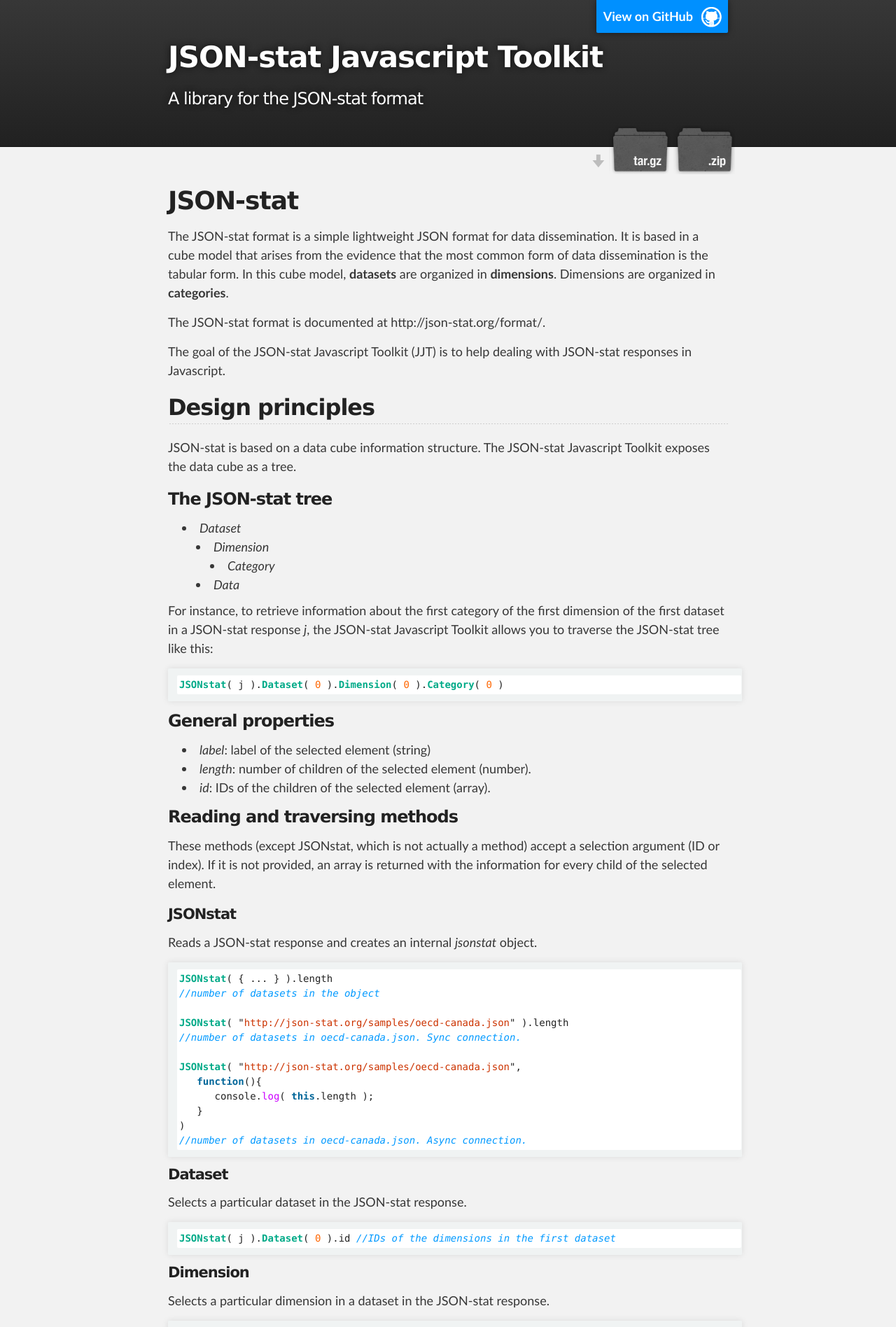
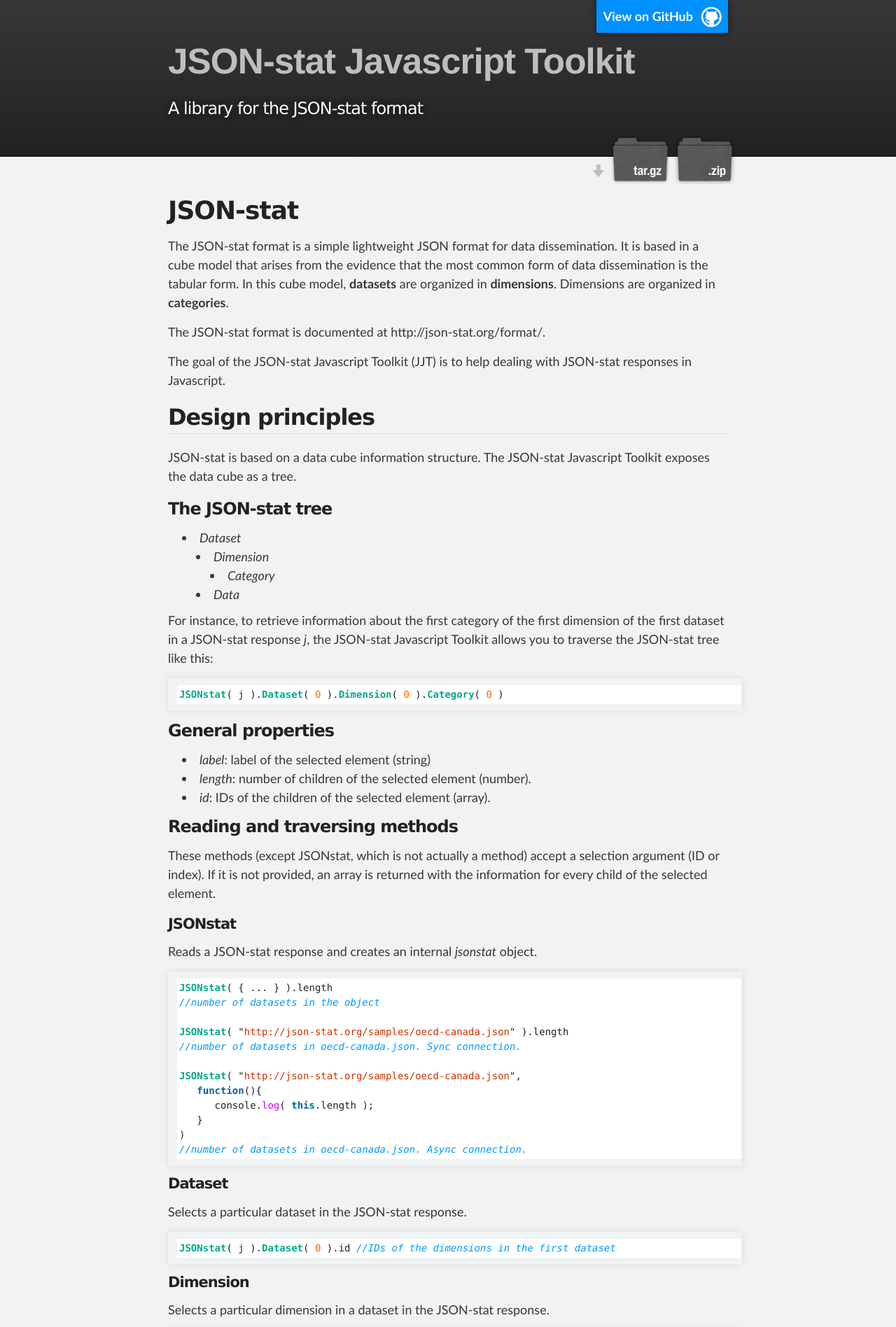
Before and after one commit to badosa/JSON-stat, a Jekyll site: the page built from index.md, in a window 1280 px wide. Shown: the top 1896 px of the page at 70% size. Built offline with Jekyll 4.4.1, drawn with Linux system fonts in a browser that asks for light colours; some web fonts are replaced; Markdown is read by kramdown in place of the engine named in the settings.

Commit message:
Project title font changed

```diff
--- a/stylesheets/stylesheet.css
+++ b/stylesheets/stylesheet.css
@@ -1,5 +1,5 @@
 /*******************************************************************************
-Slate Theme for GitHub Pages
+Based on Slate Theme for GitHub Pages
 by Jason Costello, @jsncostello
 *******************************************************************************/
 
@@ -45,6 +45,21 @@ blockquote, q {
 table {
   border-collapse: collapse;
   border-spacing: 0;
+}
+
+/*******************************************************************************
+Nevis font
+*******************************************************************************/
+
+@font-face {
+	font-family: 'nevis';
+	src: url('../f/nevis-webfont.eot');
+	src: url('../f/nevis-webfont.eot?#iefix') format('embedded-opentype'),
+		url('../f/nevis-webfont.woff') format('woff'),
+		url('../f/nevis-webfont.ttf') format('truetype'),
+		url('../f/nevis-webfont.svg#nevis') format('svg');
+	font-weight: normal;
+	font-style: normal;
 }
 
 /*******************************************************************************
@@ -304,11 +319,15 @@ Full-Width Styles
 }
 
 #project_title {
-  margin: 0;
-  color: #fff;
+	color: #bebebe;
+	font-family: nevis, "Helvetica Neue", Helvetica, Arial, sans-serif;
+	font-size: 285%;
+
+	margin: 0;
+/*  color: #fff;
   font-size: 42px;
   font-weight: 700;
-  text-shadow: #111 0px 0px 10px;
+  text-shadow: #111 0px 0px 10px; */
 }
 
 #project_tagline {
@@ -372,8 +391,6 @@ Full-Width Styles
   background: #212121;
 }
 
-
-
 /*******************************************************************************
 Small Device Styles
 *******************************************************************************/
@@ -425,5 +442,4 @@ Small Device Styles
     max-width: 480px;
     font-size: 11px;
   }
-
 }
```
Also changed, not shown: fonts/nevis-webfont.ttf (added), fonts/nevis-webfont.woff (added), 3 other files.
